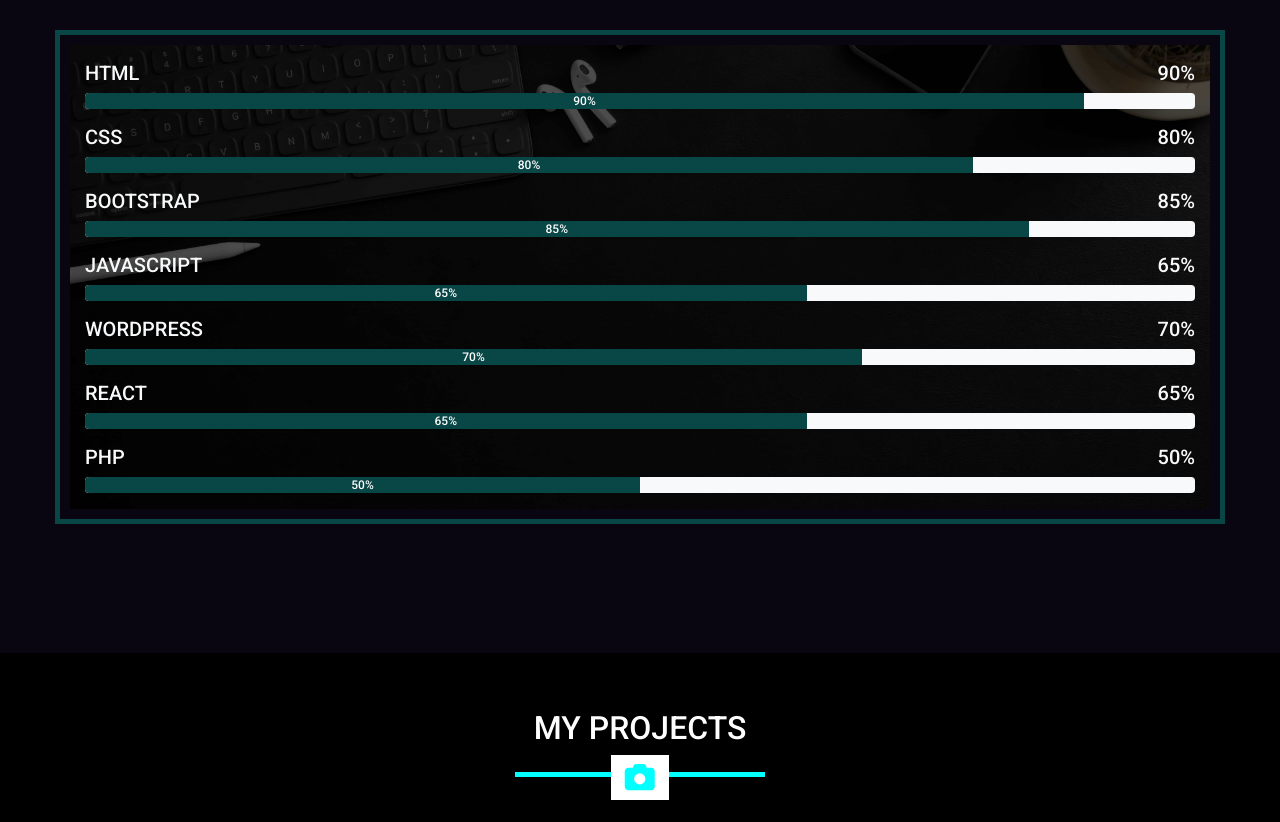
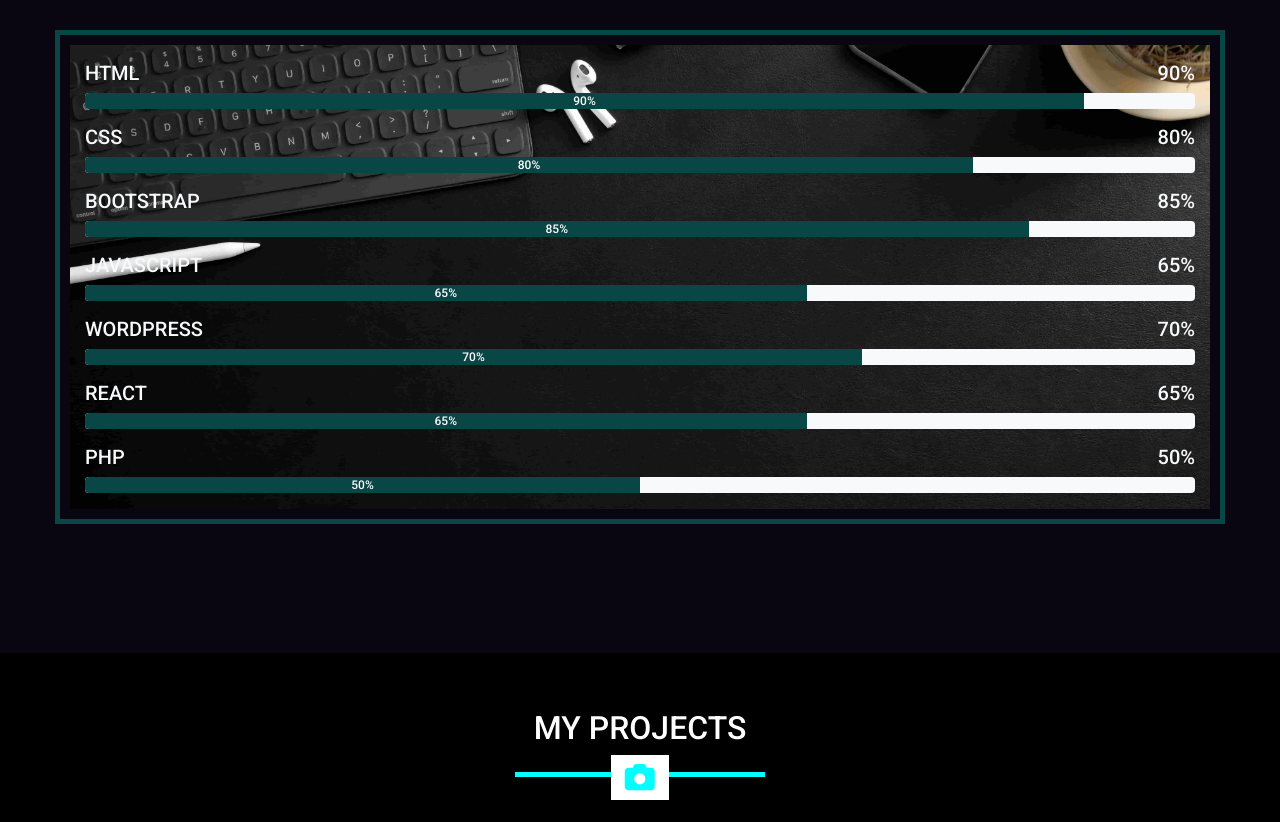
Before and after one commit to mmraihan/Protfolio, a plain HTML site: page index.html in a window 1280 px wide. Shown: the part 2113-2935 px from the top of the page. Drawn offline with nearby package versions, Linux system fonts and the light colour scheme.

Commit message:
Update style.css

```diff
--- a/style.css
+++ b/style.css
@@ -8,7 +8,7 @@ body {
 
 
 
-/* Navbar Section */
+/* Navbar  */
 
 .navbar {
   background: rgb(8, 1, 20);
@@ -67,9 +67,7 @@ body {
 
 }
 
-
-
-/*Banner Section*/
+/*Banner */
 
 .item-1,
 .item-2,
@@ -96,9 +94,7 @@ body {
   padding: 0;
 }
 
-
-
-/* Title section */
+/* Title  */
 
 .title h2 {
   color: black;
@@ -120,7 +116,7 @@ body {
 
 }
 
-/* Skills Section */
+/* Skills */
 
 .skills-icon {
   background:rgb(9, 70, 70);
@@ -148,7 +144,7 @@ body {
   color:#950740,
 }
 
-/*###########about############*/
+/* About */
 
 #about .title a {
   background: black
@@ -165,12 +161,10 @@ body {
 
 .about-progress {
   min-height: 50vh;
-  background: linear-gradient(rgba(0, 0, 0, 0.7), rgba(0, 0, 0, 0.7)), url(img/video-filler.jpeg)center/cover fixed no-repeat;
+  background: url(img/video-filler.jpeg)center/cover fixed no-repeat;
   outline: 5px solid rgb(9, 70, 70);
   outline-offset: 10px;
 }
-
-
 
 
 .progress-bar {
@@ -178,9 +172,7 @@ body {
 
 }
 
-
-
-/*#############projects##########*/
+/* Project */
 
 #projects button {
   background: rgb(9, 70, 70);
@@ -231,19 +223,12 @@ body {
 }
 
 
-
-
-
-
-
-
-
 .inner-form{
   background-color:black;
 }
 
 
-/*############values##############*/
+/* value */
 
 .value {
   position: relative
@@ -285,13 +270,9 @@ body {
   transform: scale(0.9);
 }
 
-
-
 .value{
   background-color: rgb(10, 6, 17);
 }
-
-
 
 
 /* Contact Section */
@@ -344,7 +325,7 @@ body {
 
 }
 
-/*##############footer###################*/
+/* Footer */
 
 footer {
   background: rgb(8, 1, 20);
@@ -367,7 +348,6 @@ footer h5 {
 
 }
 
-
 .font{
  color: aqua;
 }
```
